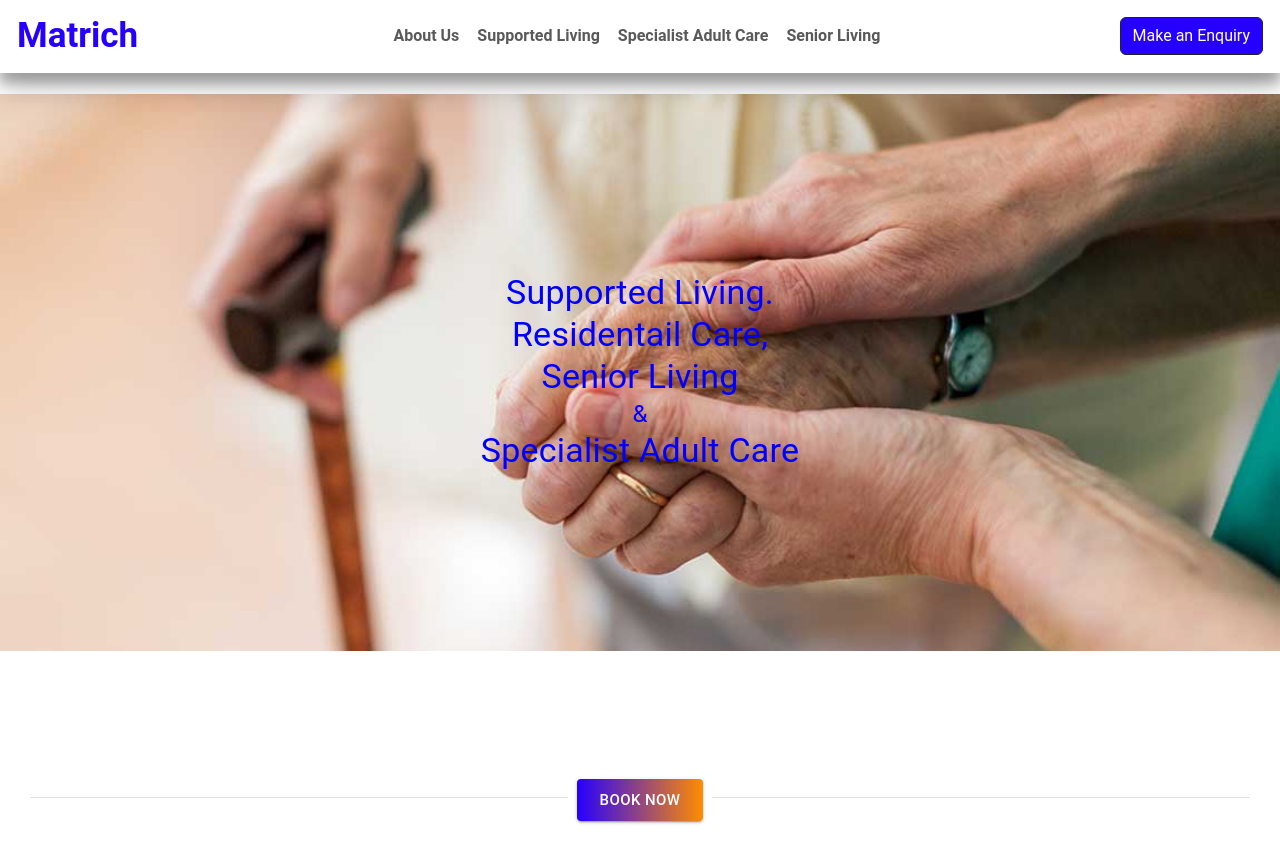
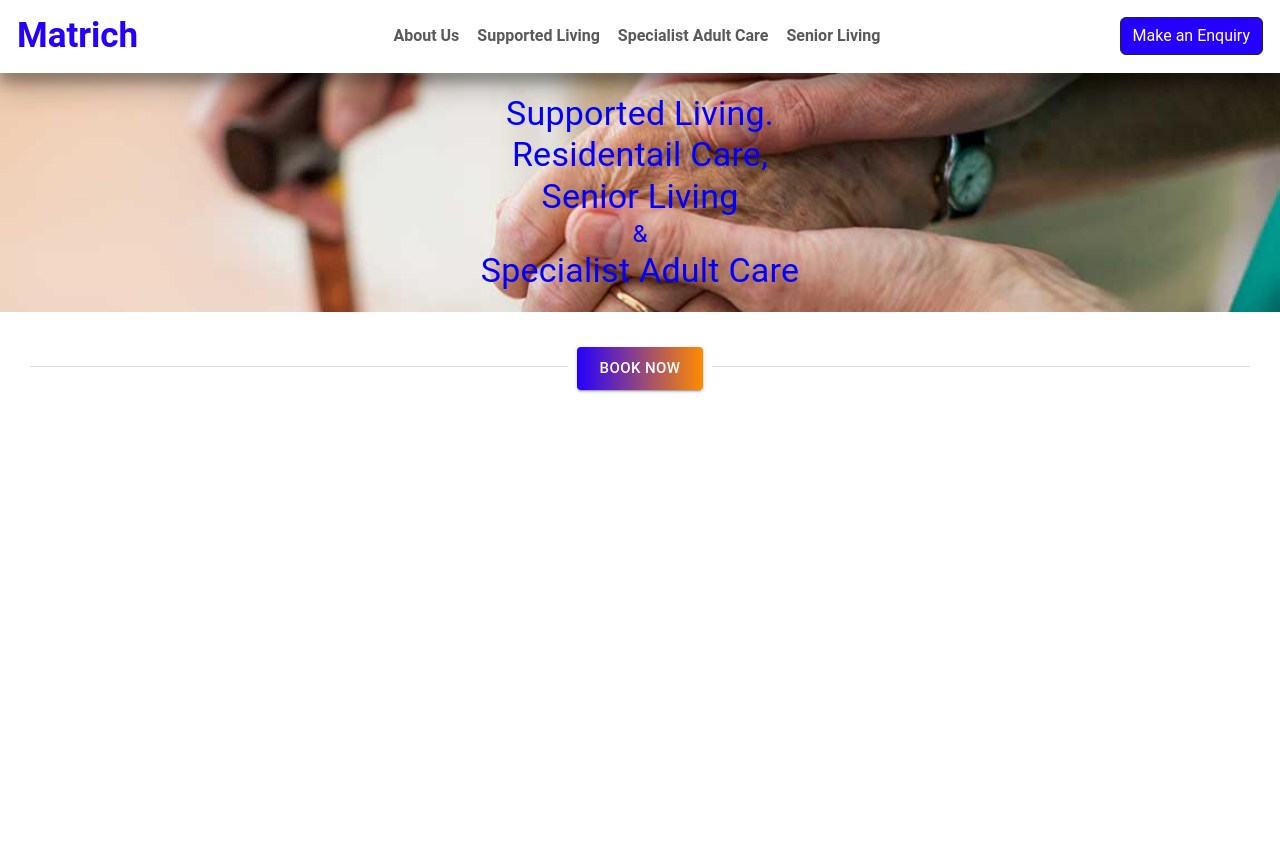
Before and after one commit to kifeakor22/matrich, a React (Create React App) app: page / in a window 1280 px wide. After the commit the page ends 800 px from the top, so only its background shows below. Built offline with nearby package versions, Linux system fonts and the light colour scheme.

Commit message:
jumbo component fix

```diff
--- a/src/components/About/index.js
+++ b/src/components/About/index.js
@@ -28,15 +28,11 @@ const Herogrid = () => {
         sx={{
           display: 'flex',
           justifyContent: 'center',
-    alignItems: 'center', // Center vertically
-    minHeight: 'calc(100vh - 56px)', // Adjust the height based on your navbar height
           padding: '20px',
           backgroundImage: `url(${require('./images/test2.jpg')})`,
-    backgroundSize: 'contain', // Adjusted for smaller screens
+          backgroundSize: 'cover',
           backgroundPosition: 'center',
-    backgroundRepeat: 'no-repeat',
         }}
-
       >
         <Grid container spacing={1} sx={{ maxWidth: '10000px', width: '100%', position: 'relative' }}>
           <Grid item xs={12} sm={12} md={12}>
--- a/src/components/Nav/style.css
+++ b/src/components/Nav/style.css
@@ -1,12 +1,5 @@
 .navbar {
-    position: fixed;
-    /* Fix the navbar at the top */
-    top: 0;
-    /* Place it at the top of the viewport */
-    left: 0;
-    /* Ensure it starts from the left edge */
-    right: 0;
-    /* Ensure it spans the full width */
+    height: auto;
     background-color: rgba(255, 255, 255, 0.664) !important;
     font-weight: bold;
     font-family: "Roboto", Arial, sans-serif;
```
Lines whose indentation alone changed are shown as unchanged.
